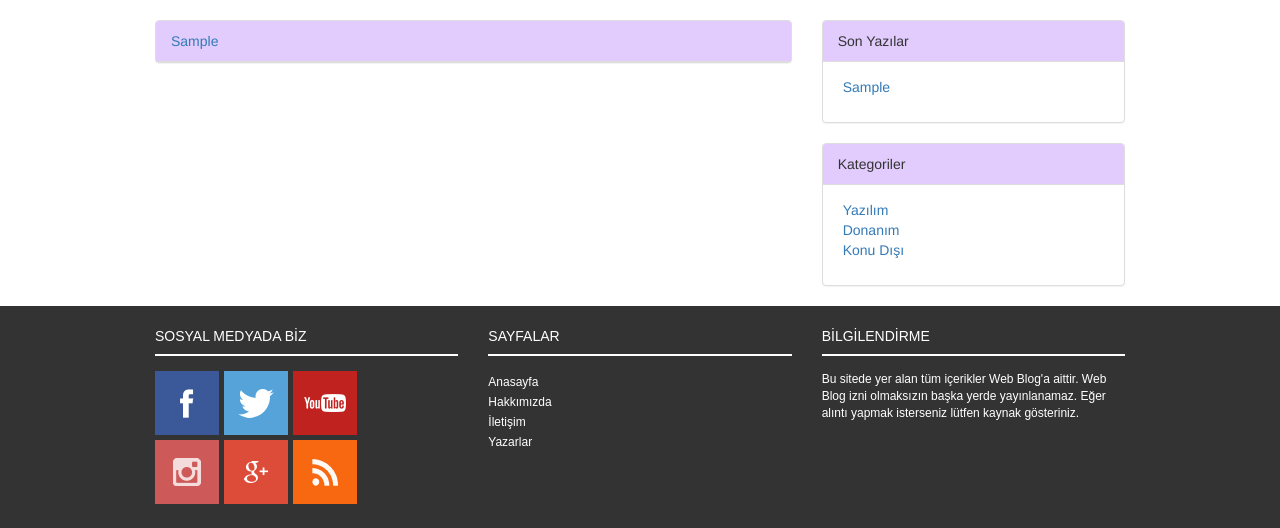
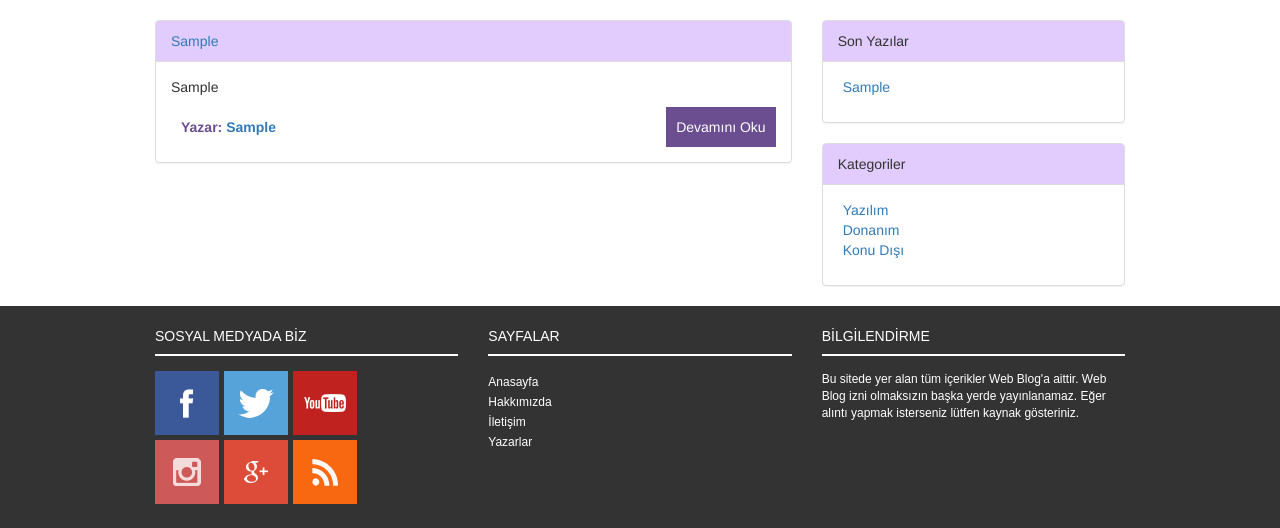
Before and after one commit to kadirsefaunal/wpgProje, a PHP site: page /index.php in a window 1280 px wide. Shown: the part 52-580 px from the top of the page. Run offline with PHP 8.4, Linux system fonts and the light colour scheme; tables that the repository leaves empty hold one stand-in row (values such as "Sample post").

Commit message:
Düzenlemeler yapıldı.

```diff
--- a/fonksiyon.php
+++ b/fonksiyon.php
@@ -10,9 +10,15 @@
         print "<div class='panel-body'>";
         print $sonuc["MakaleIcerik"];
         print "</div>";
-        print "<div class='panel-footer'><img class='yazar' src='img/sefa.png' />
-        <span>Kadir Sefa ÜNAL</span>
-        <span class='tarih'>".$sonuc['EklenmeTarihi']."</span>
+        print "<div class='panel-footer'>";
+
+        $komut2 = $db->prepare("SELECT KullaniciID, KullaniciAdi, ProfilFoto FROM kullanicilar WHERE KullaniciID = ?");
+        $komut2->execute(array($sonuc["YazarID"]));
+        $yazar = $komut2->fetch(PDO::FETCH_ASSOC);
+        print "<img class='yazar' src='" . $yazar["ProfilFoto"] . "' />";
+        print "<b><a href = \"yazar.php?yazarid={$sonuc['YazarID']}\">" . $yazar["KullaniciAdi"] . "</a></b>";
+
+        print "<span class='tarih'>".$sonuc['EklenmeTarihi']."</span>
         </div>";
         print "</div>";
 
@@ -28,14 +34,27 @@
         $detay = $row["MakaleIcerik"];
         $uzunluk = strlen($detay);
         $limit = 600;
-        if ($uzunluk > $limit) {
-          $detay = substr($detay,0,$limit) . "...<br /><button>Deneme</button>";
 
-        }
         print "<div class=\"panel panel-default\">";
         print "<div class=\"panel-heading\"><a href = \"makale.php?makaleid={$row['MakaleID']}\">".$row["MakaleBaslik"]."</a></div>";
-        print "<div class=\"panel-body\">".$detay."</div>";
+        print "<div class=\"panel-body\">";
+        if ($uzunluk > $limit) {
+          print $detay = substr($detay,0,$limit) . "...<br />";
+        }else {
+          print $detay . "<br />";
+        }
+        yazarGetir($row["YazarID"]);
+        print "<a href = \"makale.php?makaleid={$row['MakaleID']}\"><span class='oku'>Devamını Oku<span></a>";
+        print "</div>";
         print "</div>";
       }
   }
+
+  function yazarGetir($yazarid){
+    include("ayar.php");
+    $komut = $db->prepare("SELECT KullaniciID, KullaniciAdi FROM kullanicilar WHERE KullaniciID = ?");
+    $komut->execute(array($yazarid));
+    $yazar = $komut->fetch(PDO::FETCH_ASSOC);
+    print "<div class='iyazar'><b>Yazar: <a href = \"yazar.php?yazarid={$yazarid}\">" . $yazar["KullaniciAdi"] . "</a></b></div>";
+  }
 ?>
--- a/index.php
+++ b/index.php
@@ -1,27 +1,28 @@
 <?php
   include("ayar.php");
+  include("fonksiyon.php");
   require('include/header.php');
 
 
   $query = $db->query("SELECT * FROM makale", PDO::FETCH_ASSOC);
     if ( $query->rowCount() ){
       foreach( $query as $row ){
+
         $detay = $row["MakaleIcerik"];
         $uzunluk = strlen($detay);
         $limit = 600;
 
         print "<div class=\"panel panel-default\">";
         print "<div class=\"panel-heading\"><a href = \"makale.php?makaleid={$row['MakaleID']}\">".$row["MakaleBaslik"]."</a></div>";
+        print "<div class=\"panel-body\">";
         if ($uzunluk > $limit) {
-          print "<div class=\"panel-body\">" . $detay = substr($detay,0,$limit) . "...<br />";
-
-          print "<div class='iyazar'><b>Yazar:Kadir Mutlu</b></div>";
-
-          print "<a href = \"makale.php?makaleid={$row['MakaleID']}\"><span class='oku'>Devamını Oku<span></a>";
-
-          print "</div>";
+          print $detay = substr($detay,0,$limit) . "...<br />";
+        }else{
+          print $detay . "<br />";
         }
-
+        yazarGetir($row["YazarID"]);
+        print "<a href = \"makale.php?makaleid={$row['MakaleID']}\"><span class='oku'>Devamını Oku<span></a>";
+        print "</div>";
         print "</div>";
       }
     }
```
